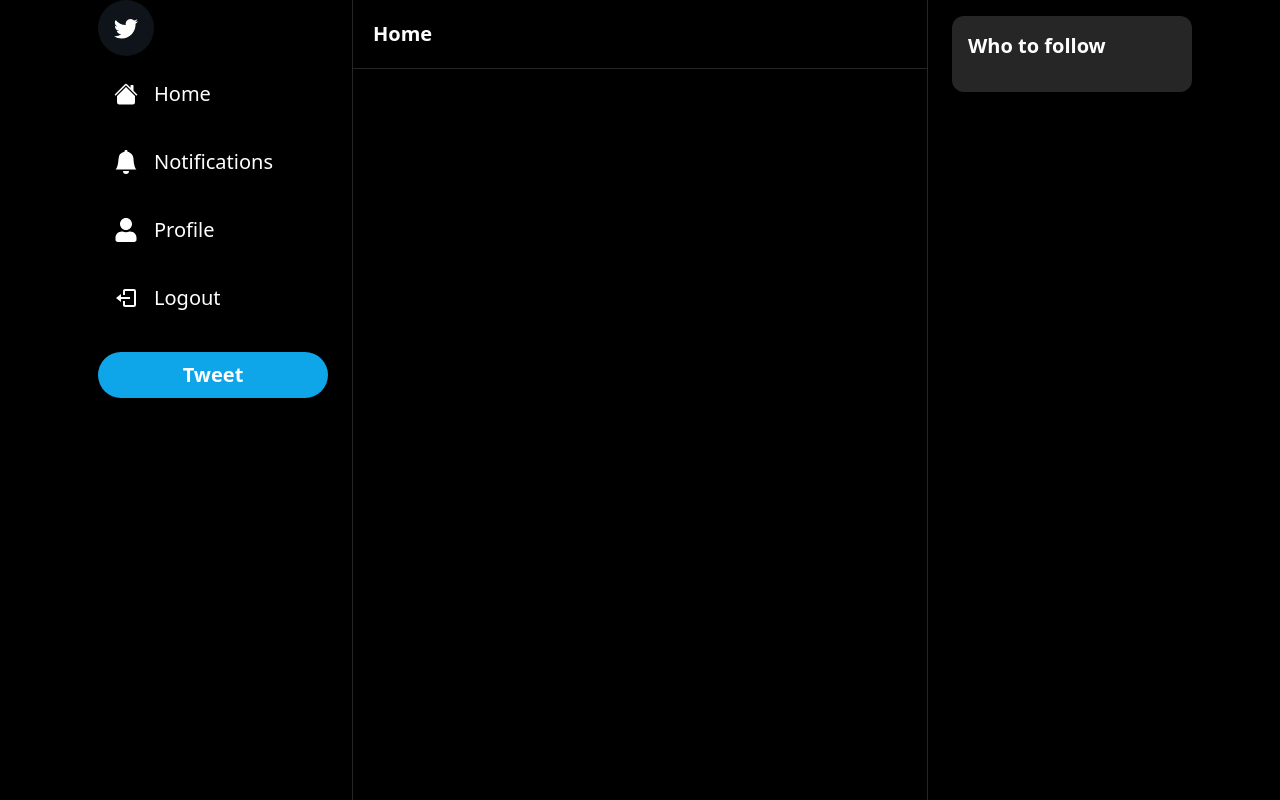
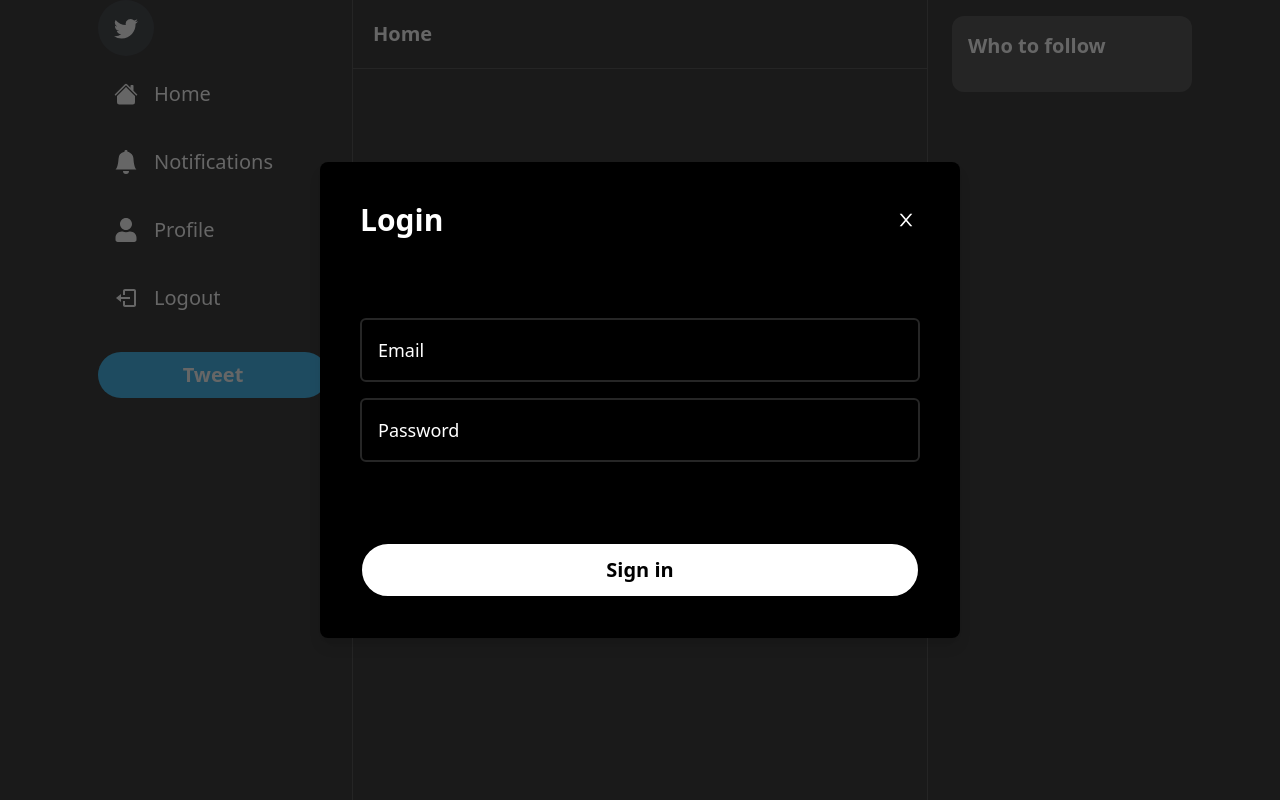
Before and after one commit to ShawnKrise/TwitterClone, a Next.js app: page / in a window 1280 px wide. Built offline with nearby package versions, Linux system fonts and the light colour scheme.

Commit message:
added modal hooks and login modal

```diff
--- a/components/input.tsx
+++ b/components/input.tsx
@@ -8,7 +8,7 @@
     onChange: (event: React.ChangeEvent<HTMLInputElement>) => void;
 }
 
-const input: React.FC<InputProps> = ({
+const Input: React.FC<InputProps> = ({
     placeholder,
     value,
     type,
@@ -42,4 +42,4 @@
     );
 }
 
-export default input;
+export default Input;
--- /dev/null
+++ b/components/modals/LoginModal.tsx
@@ -0,0 +1,70 @@
+import useLoginModal from "@/hooks/useLoginModal";
+import { useCallback, useState } from "react";
+import Input from "../input";
+import Modal from "../Modal";
+
+const LoginModal = () => {
+    //make const LoginModal equal useLoginModal
+    const LoginModal = useLoginModal();
+
+    //create a const for usestates of email, password, loading
+    const [email, setEmail] = useState('');
+    const [password, setPassword] = useState('');
+    const [isLoading, setIsLoading] = useState(false);
+
+    //make useCallback async for try
+    //async lets program start long running task while...
+    //still being responsive to other events
+    const onSubmit = useCallback(async() => {
+        try {
+            setIsLoading(true);
+
+        //ADD LOGIN HERE LATER
+
+        //close loginmodal
+        LoginModal.onClose();
+        //if error occurs in our try block...
+        //use catch to execute console log of error
+        } catch (error) {
+            console.log(error);
+        //add another block after catch for finally
+        } finally {
+            setIsLoading(false);
+        }
+        //add loginmodal dependancy here
+    }, [LoginModal]);
+
+    const bodyContent = (
+        //style
+        <div className="flex flex-col gap-4">
+            {/* inputs */}
+            <Input
+                placeholder="Email"
+                onChange={(e) => setEmail(e.target.value)}
+                value={email}
+                disabled={isLoading}
+            />
+            <Input
+                placeholder="Password"
+                onChange={(e) => setPassword(e.target.value)}
+                value={password}
+                disabled={isLoading}
+            />
+
+        </div>
+    )
+
+    return (
+        <Modal
+        disabled={isLoading}
+        isOpen={LoginModal.isOpen}
+        title="Login"
+        actionLabel="Sign in"
+        onClose={LoginModal.onClose}
+        onSubmit={onSubmit}
+        body={bodyContent}
+        />
+    );
+}
+
+export default LoginModal;
--- /dev/null
+++ b/hooks/useLoginModal.ts
@@ -0,0 +1,18 @@
+import { create } from "zustand";
+
+//Set up interface for LoginModalStore.
+//OnOpen and OnClose should be a type of function
+interface LoginModalStore {
+    isOpen: boolean;
+    onOpen: () => void;
+    onClose: () => void;
+};
+
+//create a hook to control login modal
+const useLoginModal = create<LoginModalStore>((set) => ({
+    isOpen: true,
+    onOpen: () => set({ isOpen: true }),
+    onClose: () => set({ isOpen: false })
+  }));
+
+  export default useLoginModal;
--- a/package.json
+++ b/package.json
@@ -18,7 +18,8 @@
     "react": "18.2.0",
     "react-dom": "18.2.0",
     "react-icons": "^4.8.0",
-    "typescript": "5.0.4"
+    "typescript": "5.0.4",
+    "zustand": "^4.3.7"
   },
   "devDependencies": {
     "autoprefixer": "^10.4.14",
--- a/pages/_app.tsx
+++ b/pages/_app.tsx
@@ -1,12 +1,13 @@
 import '@/styles/globals.css'
 import type { AppProps } from 'next/app'
 import Layout from '../components/Layout'
-import Modal from '@/components/Modal'
+// import Modal from '@/components/Modal'
+import LoginModal from '@/components/modals/LoginModal'
 
 export default function App({ Component, pageProps }: AppProps) {
   return (
     <>
-    {/* <Modal actionLabel='Submit' isOpen title="Test Modal"/> */}
+    <LoginModal />
     <Layout>
       <Component {...pageProps} />
     </Layout>
```
Also changed, not shown: 1 other file (tests, documents, lock files or other folders).
